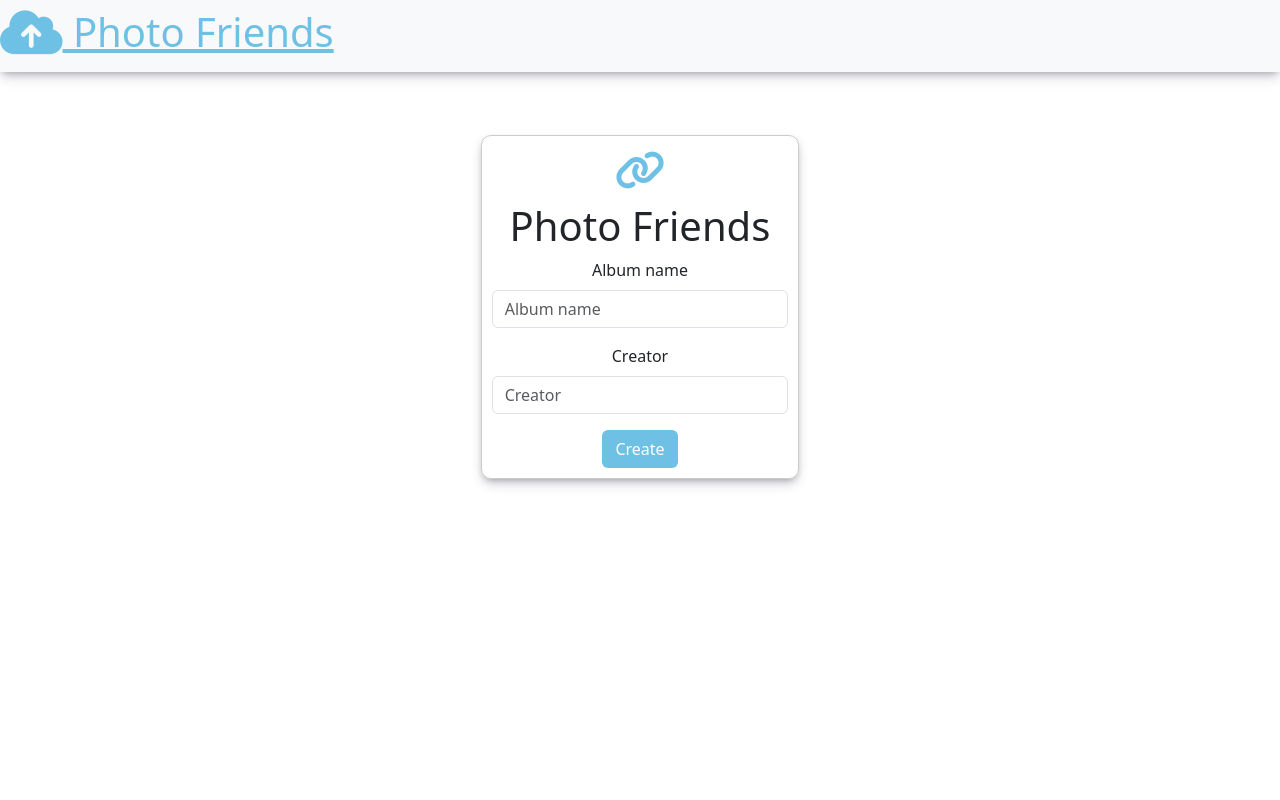
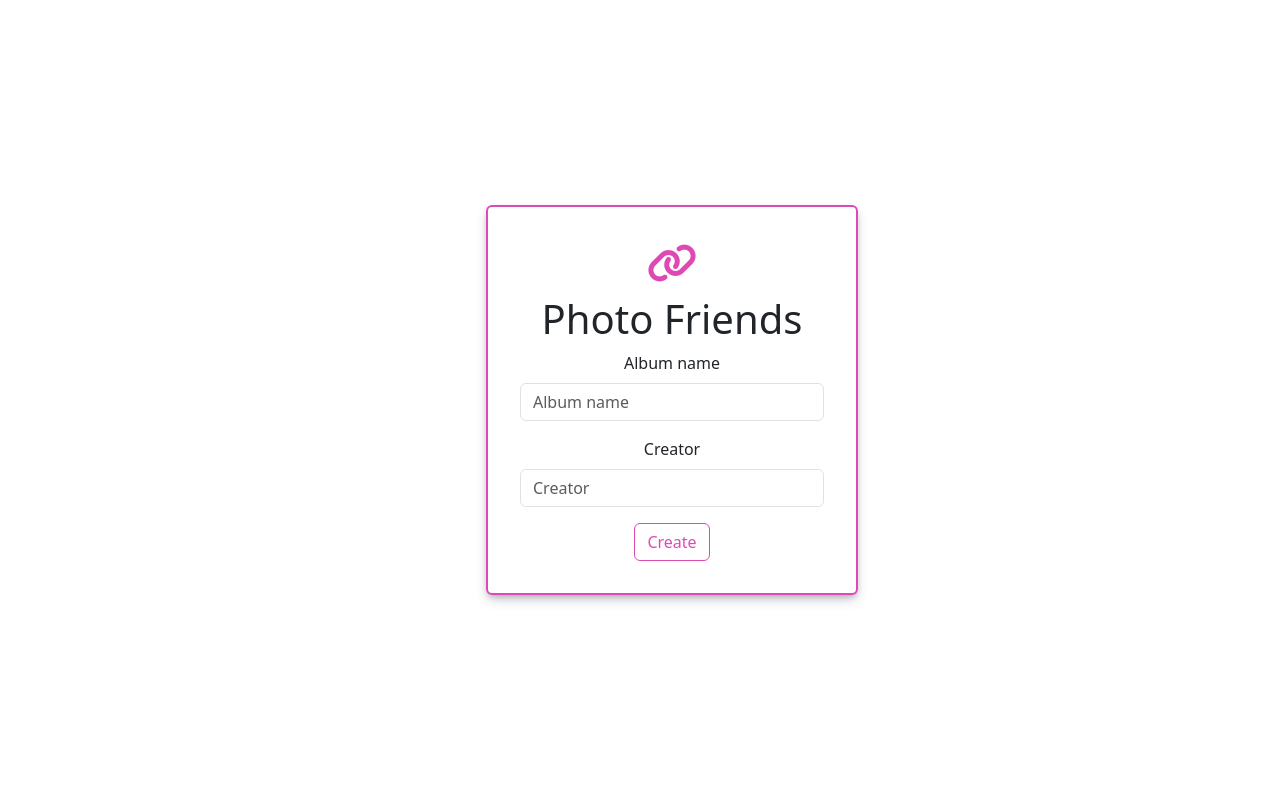
Before and after one commit to Benji81/photo-friends, a Django app: page / in a window 1280 px wide. Run offline with Django 3.2, Linux system fonts and the light colour scheme; some libraries are stand-ins or nearby versions.

Commit message:
feat(css|html): new look

```diff
--- a/app/static/app/css/main.css
+++ b/app/static/app/css/main.css
@@ -0,0 +1,73 @@
+body {
+    /*background-color: #df49b4;*/
+}
+
+.container {
+    background-color: #fff;
+}
+
+a:hover {
+    color: #aaa;
+    text-decoration: none;
+}
+a {
+    color: #6ec1e4;
+}
+
+.some-shadow {
+    box-shadow: rgba(50, 50, 93, 0.25) 0px 6px 12px -2px, rgba(0, 0, 0, 0.3) 0px 3px 7px -3px;
+}
+
+.primary-color {
+    color: #df49b4
+}
+
+.primary-bg {
+    background-color: #df49b4
+}
+
+.custom-icon {
+    padding: 1rem 1rem 0 1rem;
+    cursor:pointer;
+}
+
+.vertical-center {
+    min-height: 100%;  /* Fallback for browsers do NOT support vh unit */
+    min-height: 100vh; /* These two lines are counted as one :-)       */
+
+    display: flex;
+    align-items: center;
+}
+
+.button-custom {
+    background-color: #df49b4;
+}
+
+.button-custom-light {
+    color: #df49b4;
+    border-color: #df49b4;
+    background-color: #fff;
+}
+.button-custom-light:hover {
+    color: #fff;
+    border-color: #df49b4;
+    background-color: #df49b4;
+}
+
+.card-custom {
+    border: 2px solid #df49b4;
+    margin: 2em;
+    width: 100%
+}
+
+.card-padding {
+    padding: 2em;
+}
+
+.thumbnail {
+    margin-bottom: 2em;
+}
+
+#thumbnails {
+    margin-top: 3em;
+}
--- a/app/templates/app/album_form.html
+++ b/app/templates/app/album_form.html
@@ -2,9 +2,9 @@
 {% load django_bootstrap5 %}
 
 {% block content %}
-    <div class="container-fluid">
-        <div class="col-md-4 offset-md-4 text-center">
-            <div class="form-box some-shadow">
+    <div class="container vertical-center">
+        <div class="col-md-4 offset-md-4 text-center ">
+            <div class="card some-shadow card-custom primary-border card-padding">
                 <div class="text-center">
                     <h1>
                         <i class="fa fa-link primary-color"></i></h1>
@@ -15,7 +15,7 @@
                     {% csrf_token %}
                     {% bootstrap_form form %}
                     <div class="text-center">
-                        <input class="btn primary-bg-color" type="submit" value="Create" />
+                        <input class="btn button-custom-light" type="submit" value="Create" />
                     </div>
                 </form>
             </div>
--- a/app/templates/app/base.html
+++ b/app/templates/app/base.html
@@ -10,186 +10,22 @@
 
     <meta name="viewport" content="width=device-width, initial-scale=1">
     <meta name="robots" content="noindex, nofollow">
+    <link rel="stylesheet" href="{% static "app/css/main.css" %}">
+
     <link rel="shortcut icon" type="image/png" href="{% static 'app/images/favicon.ico' %}"/>
+    <link rel="apple-touch-icon" sizes="180x180" href="{% static "/app/images/apple-touch-icon.png" %}">
+    <link rel="icon" type="image/png" sizes="32x32" href="{% static "/app/images/favicon-32x32.png" %}">
+    <link rel="icon" type="image/png" sizes="16x16" href="{% static "/app/images/favicon-16x16.png" %}">
+    <link rel="manifest" href="{% static "/app/images/site.webmanifest" %}">
+    <link rel="mask-icon" href="{% static "/app/images/safari-pinned-tab.svg"%}" color="#5bbad5">
+
     <title>{% block title %}Photo Friends{% endblock %}</title>
-
-    <style>
-        a:hover {
-            color: #aaa;
-            text-decoration: none;
-        }
-        a{
-            color: #6ec1e4;
-        }
-        .primary-color{
-            color: #6ec1e4;
-        }
-
-        .danger-color{
-            color: #ff999b;
-        }
-
-        .ok-color{
-            color: #b2ffad;
-        }
-
-        .primary-bg-color{
-            background-color: #6ec1e4;
-            color: #fff;
-        }
-
-        .danger-bg-color{
-            background-color: #ff999b;
-            color: #fff;
-        }
-        .form-box {
-            border: solid 1px #ccc;
-            border-radius: 10px;
-            margin: 50px;
-            padding:10px;
-        }
-        .some-shadow {
-            box-shadow: rgba(50, 50, 93, 0.25) 0px 6px 12px -2px, rgba(0, 0, 0, 0.3) 0px 3px 7px -3px;
-        }
-
-        .navbar-icon-top .navbar-nav .nav-link > .fa {
-            position: relative;
-            width: 36px;
-            font-size: 24px;
-        }
-
-        .navbar-icon-top .navbar-nav .nav-link > .fa > .badge {
-            font-size: 0.75rem;
-            position: absolute;
-            right: 0;
-            font-family: sans-serif;
-        }
-
-        .navbar-icon-top .navbar-nav .nav-link > .fa {
-            top: 3px;
-            line-height: 12px;
-        }
-
-        .navbar-icon-top .navbar-nav .nav-link > .fa > .badge {
-            top: -10px;
-        }
-
-        @media (min-width: 576px) {
-            .navbar-icon-top.navbar-expand-sm .navbar-nav .nav-link {
-                text-align: center;
-                display: table-cell;
-                height: 70px;
-                vertical-align: middle;
-                padding-top: 0;
-                padding-bottom: 0;
-            }
-
-            .navbar-icon-top.navbar-expand-sm .navbar-nav .nav-link > .fa {
-                display: block;
-                width: 48px;
-                margin: 2px auto 4px auto;
-                top: 0;
-                line-height: 24px;
-            }
-
-            .navbar-icon-top.navbar-expand-sm .navbar-nav .nav-link > .fa > .badge {
-                top: -7px;
-            }
-        }
-
-        @media (min-width: 768px) {
-            .navbar-icon-top.navbar-expand-md .navbar-nav .nav-link {
-                text-align: center;
-                display: table-cell;
-                height: 70px;
-                vertical-align: middle;
-                padding-top: 0;
-                padding-bottom: 0;
-            }
-
-            .navbar-icon-top.navbar-expand-md .navbar-nav .nav-link > .fa {
-                display: block;
-                width: 48px;
-                margin: 2px auto 4px auto;
-                top: 0;
-                line-height: 24px;
-            }
-
-            .navbar-icon-top.navbar-expand-md .navbar-nav .nav-link > .fa > .badge {
-                top: -7px;
-            }
-        }
-
-        @media (min-width: 992px) {
-            .navbar-icon-top.navbar-expand-lg .navbar-nav .nav-link {
-                text-align: center;
-                display: table-cell;
-                height: 70px;
-                vertical-align: middle;
-                padding-top: 0;
-                padding-bottom: 0;
-            }
-
-            .navbar-icon-top.navbar-expand-lg .navbar-nav .nav-link > .fa {
-                display: block;
-                width: 48px;
-                margin: 2px auto 4px auto;
-                top: 0;
-                line-height: 24px;
-            }
-
-            .navbar-icon-top.navbar-expand-lg .navbar-nav .nav-link > .fa > .badge {
-                top: -7px;
-            }
-        }
-
-        @media (min-width: 1200px) {
-            .navbar-icon-top.navbar-expand-xl .navbar-nav .nav-link {
-                text-align: center;
-                display: table-cell;
-                height: 70px;
-                vertical-align: middle;
-                padding-top: 0;
-                padding-bottom: 0;
-            }
-
-            .navbar-icon-top.navbar-expand-xl .navbar-nav .nav-link > .fa {
-                display: block;
-                width: 48px;
-                margin: 2px auto 4px auto;
-                top: 0;
-                line-height: 24px;
-            }
-
-            .navbar-icon-top.navbar-expand-xl .navbar-nav .nav-link > .fa > .badge {
-                top: -7px;
-            }
-        }
-        .csv-icon {
-            color: #5e7be0;
-            background-color: #fff;
-            padding: 1rem;
-            cursor:pointer;
-        }
-
-    </style>
 
     {% block headers %}{% endblock %}
 </head>
 
 <body>
-<nav class="navbar navbar-icon-top navbar-expand-lg navbar-light bg-light some-shadow">
-    <a href="{% url 'index' %}"><h1><i class="fa fa-cloud-upload fa-lg"></i> Photo Friends</h1></a>
-    <button class="navbar-toggler" type="button" data-toggle="collapse" data-target="#navbarSupportedContent" aria-controls="navbarSupportedContent" aria-expanded="false" aria-label="Toggle navigation">
-        <span class="navbar-toggler-icon"></span>
-    </button>
-
-    <div class="collapse navbar-collapse" id="navbarSupportedContent">
-        <ul class="navbar-nav mr-auto">
-        </ul>
-    </div>
-</nav>
-<div id="main-content" style="padding-top: 1%">
+<div id="main-content">
     {% block content %}{% endblock %}
 </div>
 </body>
--- a/photofriends/settings.py
+++ b/photofriends/settings.py
@@ -124,10 +124,11 @@ USE_TZ = True
 # https://docs.djangoproject.com/en/3.0/howto/static-files/
 
 STATIC_URL = "/static/"
+MEDIA_URL = "/media/"
 
-MEDIA_ROOT = os.path.join(BASE_DIR, "uploads")
+STATIC_ROOT = os.getenv("STATIC_ROOT", "static/")
+MEDIA_ROOT = os.getenv("MEDIA_ROOT", "media/")
 
-MEDIA_URL = "/media/"
 
 LOGIN_REDIRECT_URL = "uploads"
 
```
Also changed, not shown: app/templates/app/album_detail.html (+30 -24 lines).
